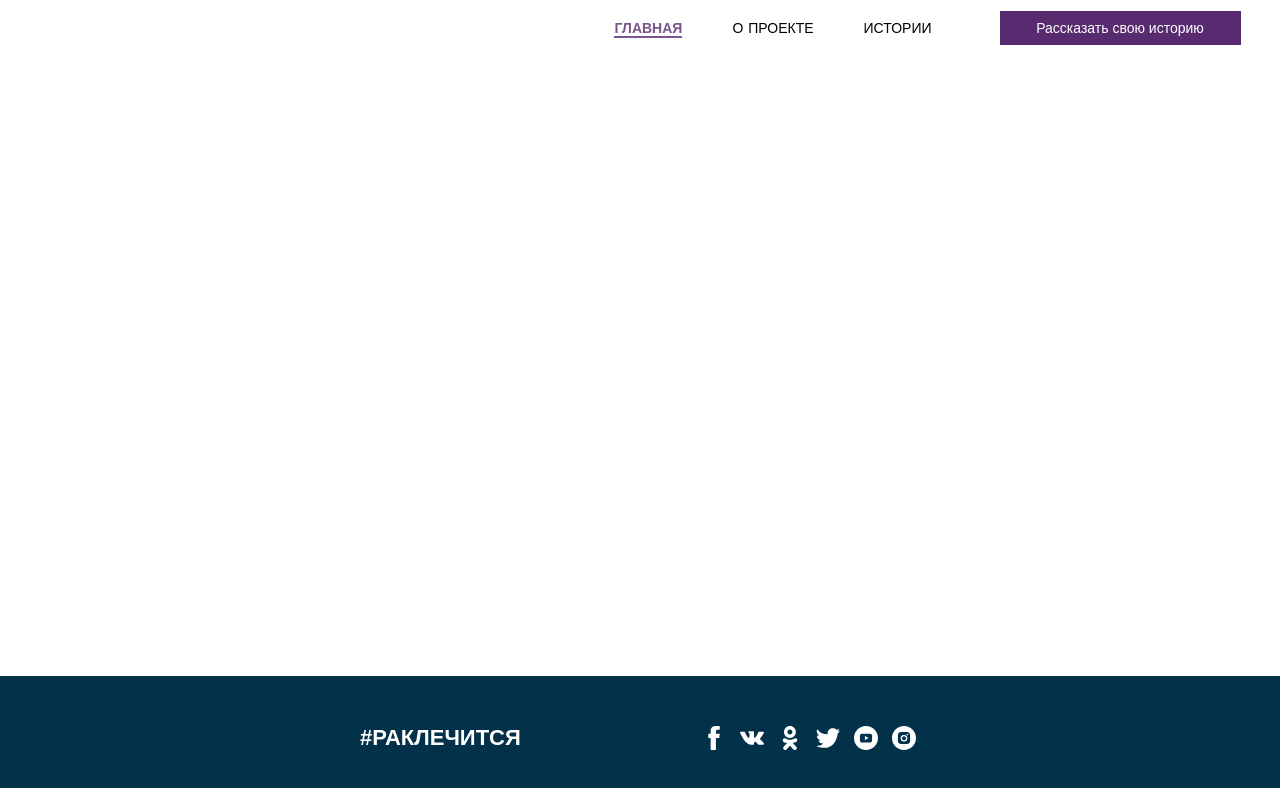
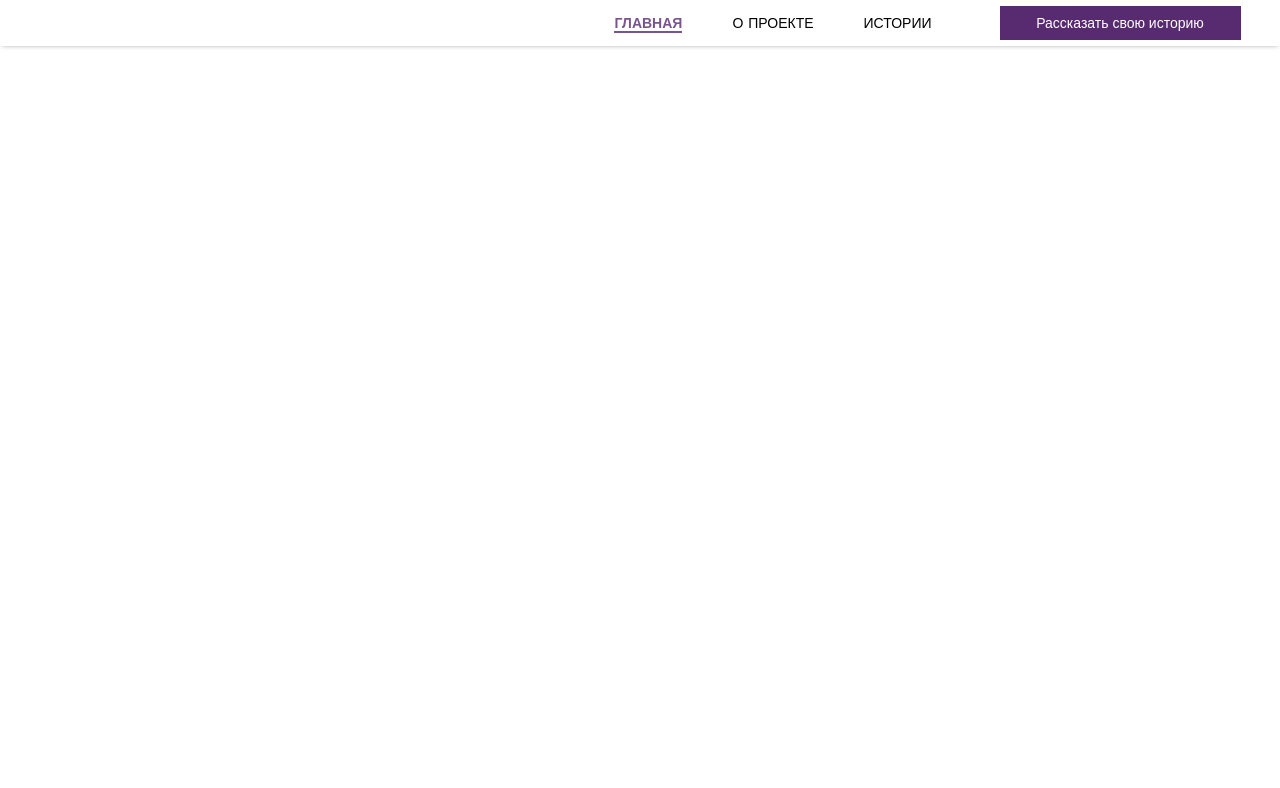
Before and after one commit to Raklechitca-Team/raklechitca, a Nuxt app: page / in a window 1280 px wide. Shown: the top 788 px of the page. Built offline with nearby package versions, Linux system fonts and the light colour scheme.

Commit message:
new version of header

```diff
--- a/components/Footer.vue
+++ b/components/Footer.vue
@@ -1,66 +1,4 @@
-<template>
-  <footer class="footer">
-    <nav class="footer__menu">
-      <p class="footer__tag">#РАКЛЕЧИТСЯ</p>
-      <ul class="footer__links">
-        <li class="footer__links-list">
-          <a href="" target="_blank" class="footer__link">
-            <img
-              src="@/static/social/fb.svg"
-              alt="Facebook"
-              class="footer__image footer__image_facebook"
-            />
-          </a>
-        </li>
-        <li class="footer__links-list">
-          <a href="" target="_blank" class="footer__link">
-            <img
-              src="@/static/social/vk.svg"
-              alt="VK"
-              class="footer__image footer__image_vk"
-            />
-          </a>
-        </li>
-        <li class="footer__links-list">
-          <a href="" target="_blank" class="footer__link">
-            <img
-              src="@/static/social/ok.svg"
-              alt="OK"
-              class="footer__image footer__image_ok"
-            />
-          </a>
-        </li>
-        <li class="footer__links-list">
-          <a href="" target="_blank" class="footer__link">
-            <img
-              src="@/static/social/twitter.svg"
-              alt="Twitter"
-              class="footer__image footer__image_twitter"
-            />
-          </a>
-        </li>
-        <li class="footer__links-list">
-          <a href="" target="_blank" class="footer__link">
-            <img
-              src="@/static/social/youtube.svg"
-              alt="Youtube"
-              class="footer__image footer__image_youtube"
-            />
-          </a>
-        </li>
-        <li class="footer__links-list">
-          <a href="" target="_blank" class="footer__link">
-            <img
-              src="@/static/social/instagram.svg"
-              alt="Instagram"
-              class="footer__image footer__image_instagram"
-            />
-          </a>
-        </li>
-      </ul>
-    </nav>
-  </footer>
-</template>
+<template> </template>
 
 <script>
 export default {
@@ -68,72 +6,4 @@ export default {
 };
 </script>
 
-<style scoped>
-.footer {
-  max-width: 1440px;
-  width: 100%;
-  height: 123.64px;
-  background-color: #04314a;
-  display: flex;
-  position: absolute;
-  bottom: 0;
-  justify-content: center;
-  align-items: center;
-  margin: 0 auto;
-  padding: 0 auto;
-}
-
-.footer__tag {
-  color: #ffffff;
-  font-size: 22px;
-  font-weight: 600;
-  font-family: 'Intro', 'Arial', sans-serif;
-  text-transform: uppercase;
-}
-
-.footer__menu {
-  display: flex;
-  position: relative;
-  width: 560px;
-  height: 34px;
-  align-items: center;
-  justify-content: space-between;
-  vertical-align: middle;
-  box-sizing: content-box;
-  margin: 0 auto;
-}
-
-.footer__links {
-  display: flex;
-
-  list-style-type: none;
-  text-decoration: none;
-  padding: 0;
-  margin: 0;
-}
-
-.footer__links-list {
-  display: flex;
-  justify-content: center;
-  margin: 0;
-}
-
-.footer__link {
-  display: flex;
-  width: 28px;
-  height: 28px;
-  margin: 0 0 0 10px;
-}
-
-.footer__image {
-  width: 24px;
-  height: 24px;
-  align-self: center;
-}
-
-@media screen and (max-width: 1200px) {
-  .footer__menu {
-    max-width: 460px;
-  }
-}
-</style>
+<style scoped></style>
--- a/components/Header.vue
+++ b/components/Header.vue
@@ -4,8 +4,13 @@
       <a href="/" class="header__link header__link_active">ГЛАВНАЯ</a>
       <a href="/about" class="header__link">О ПРОЕКТЕ</a>
       <a href="/stories" class="header__link">ИСТОРИИ</a>
-      <button href="" class=" button header__button">
+      <button href="" class="button header__button">
         Рассказать свою историю
+      </button>
+    </nav>
+    <nav class="burger-menu">
+      <button class="burger-menu__button">
+        <img class="burger-menu__icon" src="@/static/burger-menu.svg" />
       </button>
     </nav>
   </header>
@@ -21,7 +26,6 @@ export default {
 .header {
   max-width: 1440px;
   width: 100%;
-  height: 7vh;
   background-color: #ffffff;
   display: flex;
   position: fixed;
@@ -31,16 +35,54 @@ export default {
   padding: 0;
   border: 0;
   justify-content: flex-end;
+  box-shadow: 0px 1px 5px -2px rgba(0, 0, 0, 0.45);
 }
 
-@media screen and (max-width: 980px) {
-  .header {
+.menu {
+  width: 697px;
+}
+
+@media screen and (max-width: 979px) {
+  .menu {
     display: none;
   }
 }
 
-.menu {
-  width: 697px;
+.burger-menu {
+  position: absolute;
+  right: 20px;
+  top: 0;
+  align-content: center;
+  justify-content: center;
+}
+
+@media screen and (min-width: 980px) {
+  .burger-menu {
+    display: none;
+  }
+}
+
+.burger-menu__button {
+  border: none;
+  color: transparent;
+  cursor: pointer;
+  width: 48px;
+  height: 48px;
+  display: flex;
+  justify-content: center;
+  align-items: center;
+}
+
+.burger-menu__button:focus {
+  outline: none !important;
+}
+
+.burger-menu__icon {
+  width: 22px;
+  height: 14px;
+
+  margin: auto;
+  align-self: center;
 }
 
 .header__link {
--- a/pages/about.vue
+++ b/pages/about.vue
@@ -2,18 +2,15 @@
   <div>
     <app-header />
     Hello about
-    <app-footer />
   </div>
 </template>
 
 <script>
 import Header from '@/components/Header';
-import Footer from '@/components/Footer';
 export default {
   name: 'about',
   components: {
     'app-header': Header,
-    'app-footer': Footer,
   },
 };
 </script>
--- a/pages/index.vue
+++ b/pages/index.vue
@@ -1,19 +1,15 @@
 <template>
   <div class="container">
     <app-header />
-
-    <app-footer />
   </div>
 </template>
 
 <script>
 import Header from '@/components/Header';
-import Footer from '@/components/Footer';
 export default {
   name: 'index',
   components: {
     'app-header': Header,
-    'app-footer': Footer,
   },
 };
 </script>
--- a/pages/stories/_id.vue
+++ b/pages/stories/_id.vue
@@ -1,19 +1,16 @@
 <template>
   <div>
-    <app-header></app-header>
+    <app-header />
     Hello
-    <app-footer />
   </div>
 </template>
 
 <script>
 import Header from '@/components/Header';
-import Footer from '@/components/Footer';
 export default {
   name: '_id',
   components: {
     'app-header': Header,
-    'app-footer': Footer,
   },
 };
 </script>
--- a/pages/stories/index.vue
+++ b/pages/stories/index.vue
@@ -1,19 +1,16 @@
 <template>
   <div>
-    <app-header></app-header>
+    <app-header />
     Hello
-    <app-footer />
   </div>
 </template>
 
 <script>
 import Header from '@/components/Header';
-import Footer from '@/components/Footer';
 export default {
   name: 'stories',
   components: {
     'app-header': Header,
-    'app-footer': Footer,
   },
 };
 </script>
```
Also changed, not shown: static/burger-menu.svg (added).
